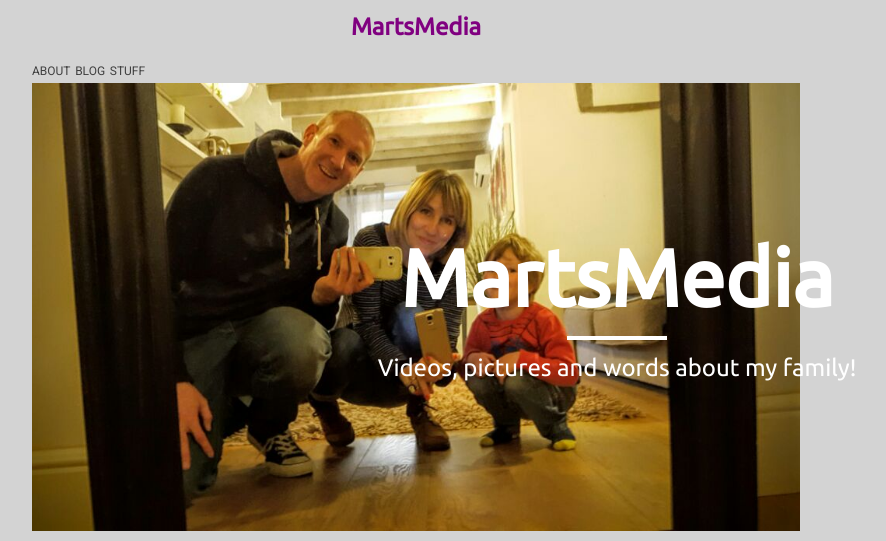
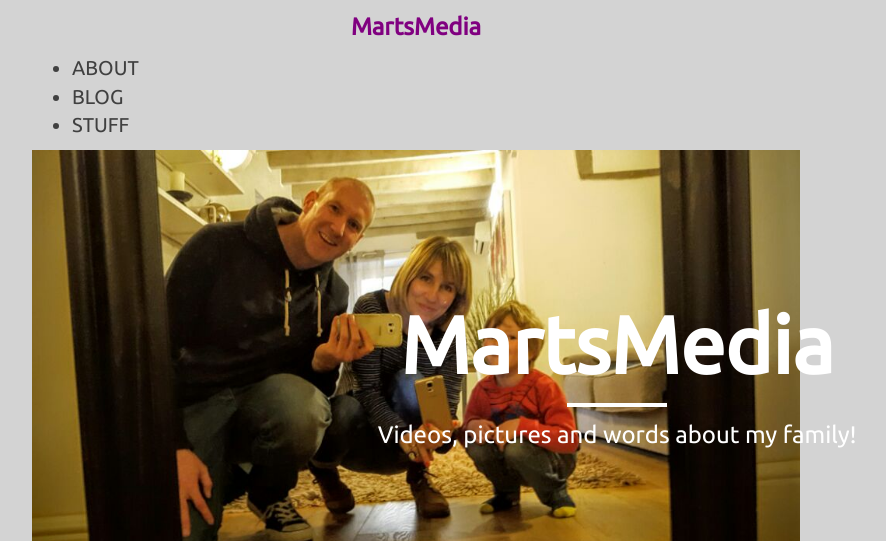
Before and after one commit to dawsino/dawsino.github.io, a Jekyll site: the page built from index.html, in a window 1280 px wide. Shown: the top 541 px of the page, without its empty margins (224-1110 px from the left). Built offline with Jekyll 4.4.1, drawn with Linux system fonts in a browser that asks for light colours; nearby versions of some CDN libraries; the list of posts is cut into pages by our own code; grey boxes are pictures that could not be loaded.

Commit message:
Update nav2.html

```diff
--- a/_includes/nav2.html
+++ b/_includes/nav2.html
@@ -1,8 +1,8 @@
 <div class="logo-wrapper">
    <a class="logo" href="\">MartsMedia</a>
 </div>
-<div class="menubar">
-   <ul class="menu">
+<div class="menu">
+   <ul>
       <li><a href="#">ABOUT</a></li>
       <li><a href="#">BLOG</a></li>
       <li><a href="#">STUFF</a></li>
```
